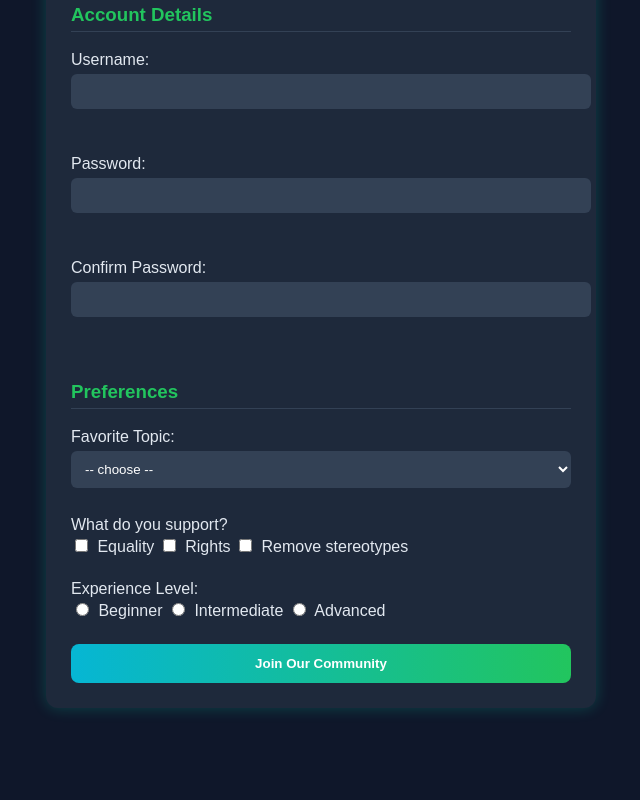
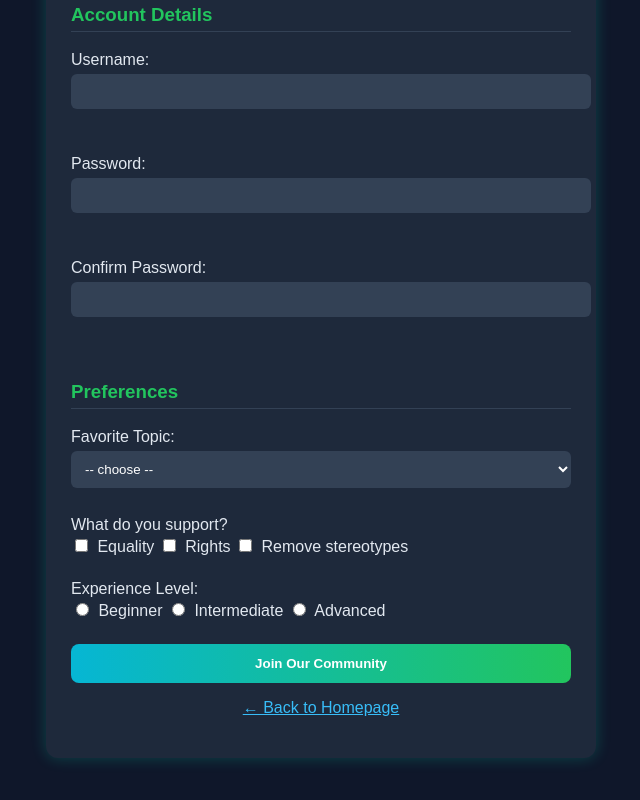
Before and after one commit to JanAL07/aa1v2, a plain HTML site: page index.html in a window 1280 px wide. Shown: the part 592-1392 px from the top of the page, without its empty margins (319-959 px from the left). Before the commit the page ends 1350 px from the top, so only its background shows below. Drawn offline with Linux system fonts and the light colour scheme.

Commit message:
Update index.html

```diff
--- a/index.html
+++ b/index.html
@@ -68,6 +68,12 @@
 
   <button type="submit">Join Our Community</button>
 
+  <p style="text-align:center;">
+  <a href="https://janal07.github.io/css/" style="color:#38bdf8;">
+    ← Back to Homepage
+  </a>
+  </p>
+
 </form>
 
 <p id="successMsg"></p>
```
